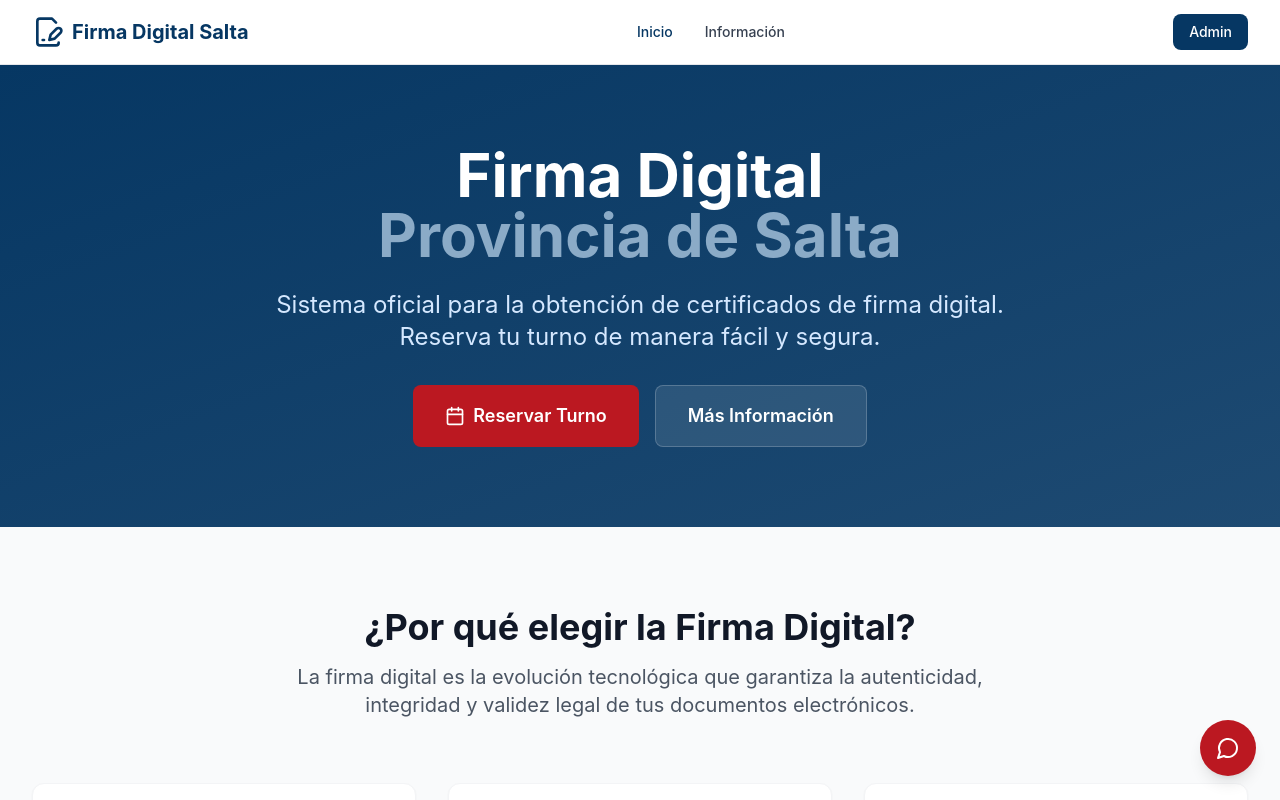
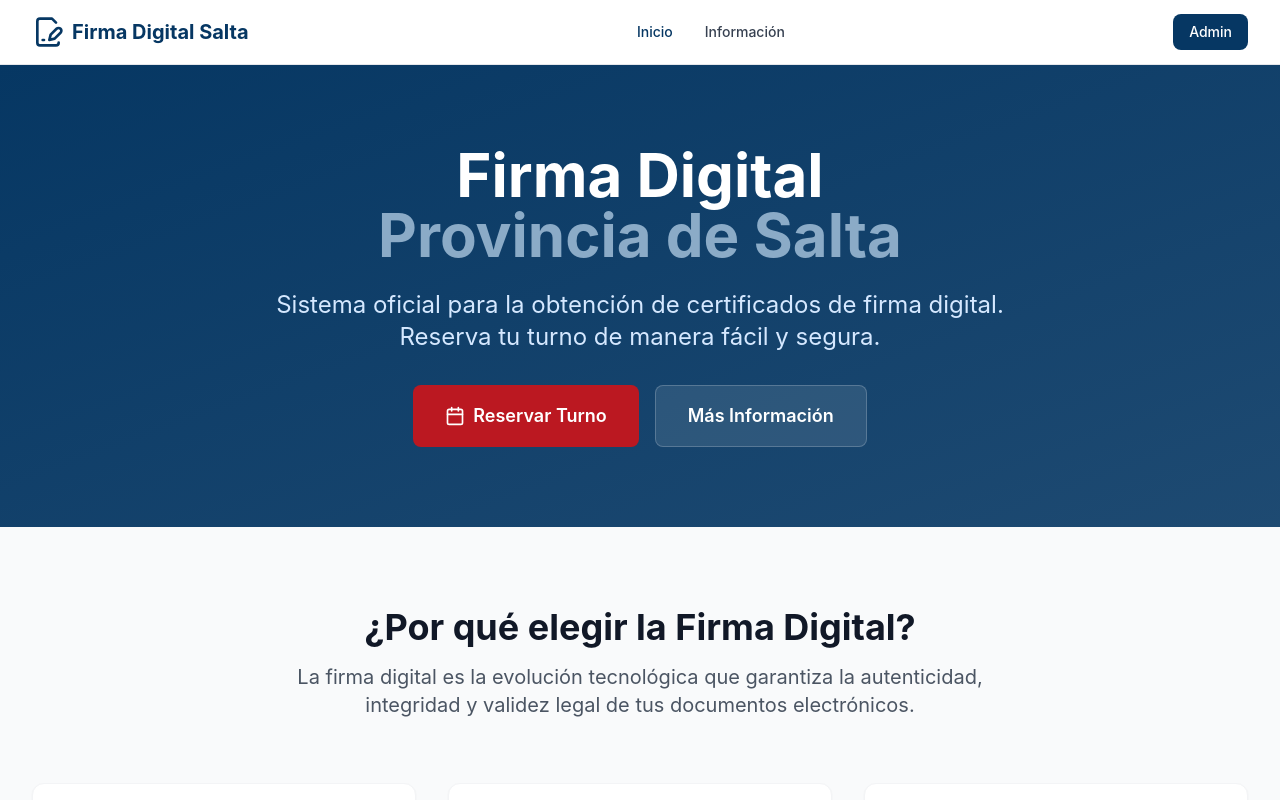
Before and after one commit to Gonzalez-Gaston/turnos-firma-digital, a React (Vite) app: page / in a window 1280 px wide. Shown: the top 800 px of the page. Built offline with nearby package versions, Linux system fonts and the light colour scheme; no server answers.

Commit message:
Se arreglan errores

```diff
--- a/src/App.tsx
+++ b/src/App.tsx
@@ -3,7 +3,6 @@ import { BrowserRouter as Router, Routes, Route } from 'react-router-dom';
 import { AuthProvider } from './contexts/AuthContext';
 import { Header } from './components/Layout/Header';
 import { Footer } from './components/Layout/Footer';
-import { ChatbotWidget } from './components/ChatbotWidget';
 import { ProtectedRoute } from './components/ProtectedRoute';
 import { HomePage } from './pages/HomePage';
 import { InformationPage } from './pages/InformationPage';
@@ -35,7 +34,7 @@ function App() {
 </Routes>
           </main>
           <Footer />
-          <ChatbotWidget />
+
         </div>
       </Router>
     </AuthProvider>
```
